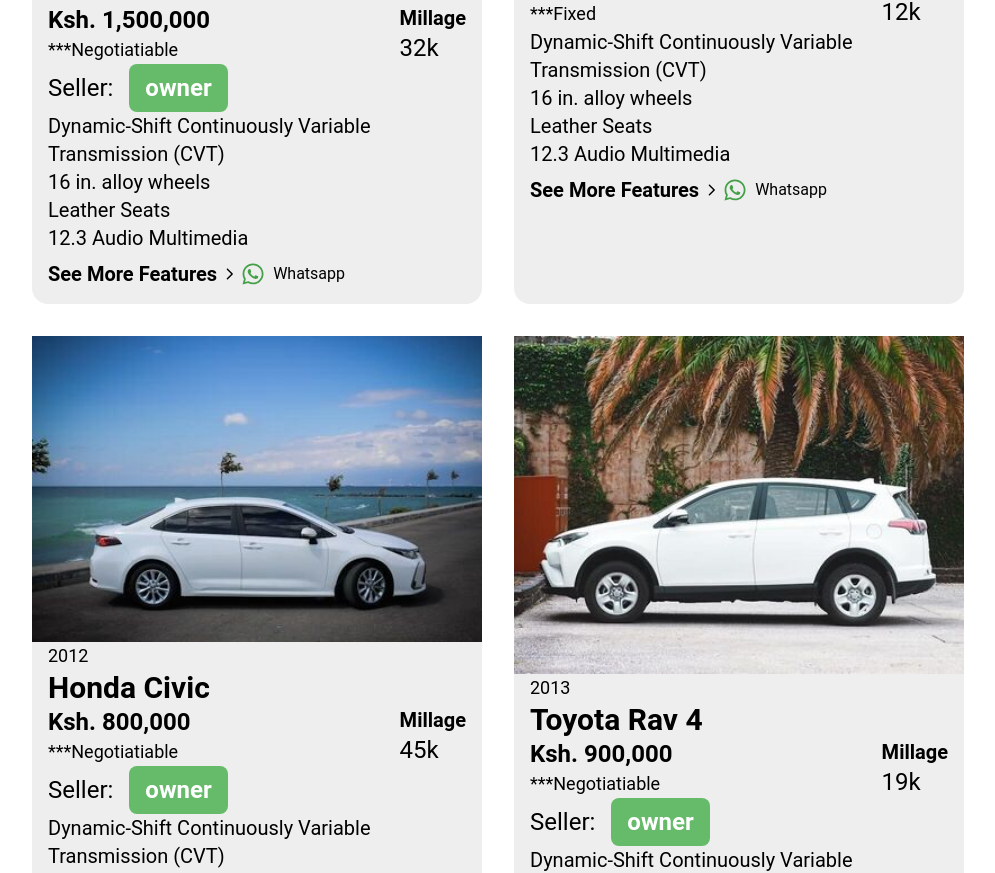
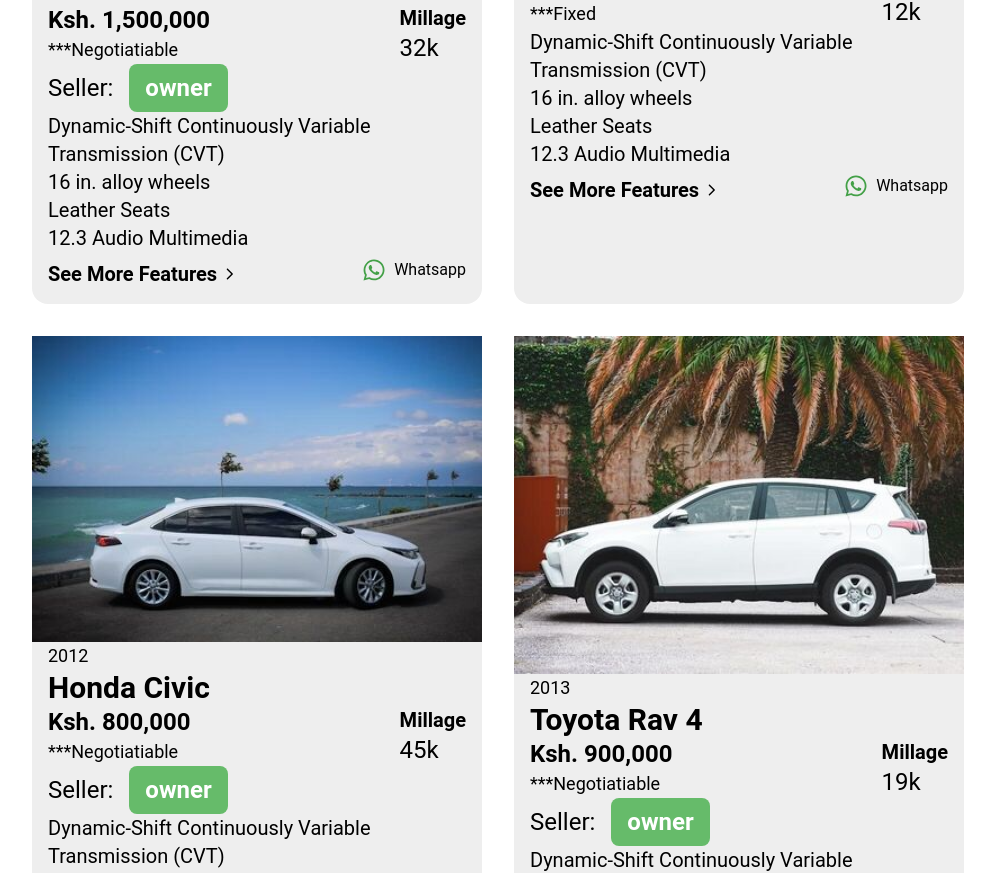
Before and after one commit to Cavein254/car_rentals, a React (Vite) app: page / in a window 1280 px wide. Shown: the part 1382-2255 px from the top of the page, without its empty margins (142-1137 px from the left). Built offline with nearby package versions, Linux system fonts and the light colour scheme.

Commit message:
Add more styles

```diff
--- a/src/components/product/ProductItem.tsx
+++ b/src/components/product/ProductItem.tsx
@@ -35,15 +35,15 @@
           <p>12.3 Audio Multimedia</p>
         </div>
         <div className="flex justify-between">
-          <div className="flex mt-2">
+          <div className="flex mt-2 ">
             <div className="flex items-center hover:border-b-2 hover:border-orange-600 cursor-pointer">
               <p className="text-xl font-bold">See More Features</p>
               <RxCaretRight size={24} />
             </div>
-            <div className="flex items-center justify-end cursor-pointer hover:border-b-2 hover:border-green-600">
-              <FaWhatsapp size={24} className="text-green-600" />
-              <span className="ml-2">Whatsapp</span>
-            </div>
+          </div>
+          <div className="flex items-center justify-end cursor-pointer hover:border-b-2 hover:border-green-600">
+            <FaWhatsapp size={24} className="text-green-600" />
+            <span className="ml-2">Whatsapp</span>
           </div>
         </div>
       </div>
```
